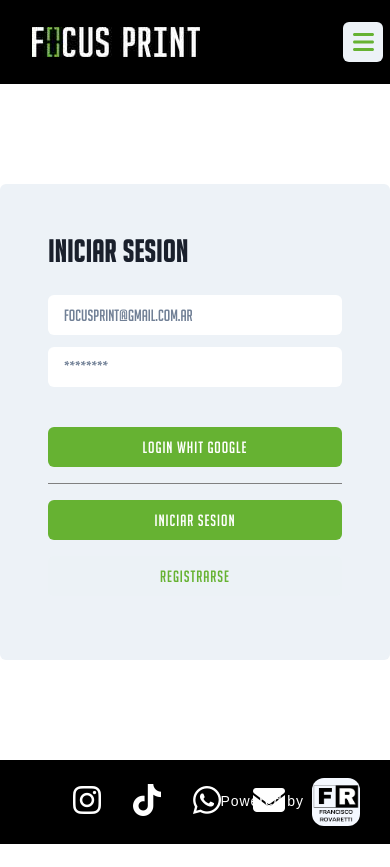
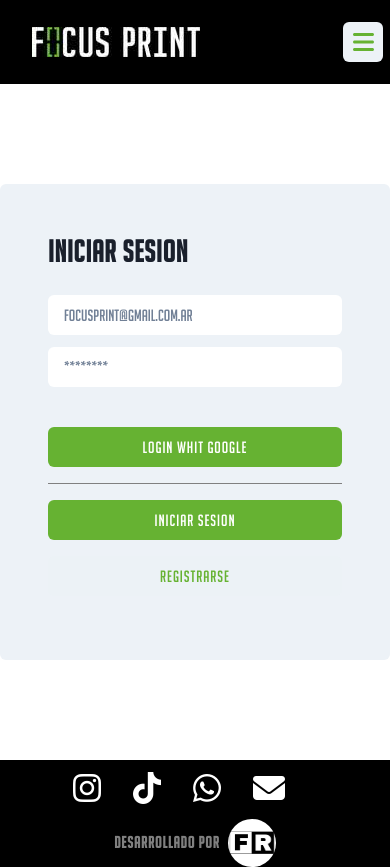
Before and after one commit to frankirova/focus-print, a React (Vite) app: page /login in a window 390 px wide. Before the commit the page ends 844 px from the top, so only its background shows below. Built offline with nearby package versions, Linux system fonts and the light colour scheme; no server answers; the database is empty.

Commit message:
arreglando detalles y responsive en <Footer/>

```diff
--- a/src/components/Footer/Footer.jsx
+++ b/src/components/Footer/Footer.jsx
@@ -1,35 +1,33 @@
 import { FooterIconsGroup } from "./FooterIconsGroup";
 
-import { Flex, FormHelperText, Image, Text } from "@chakra-ui/react";
+import { Box, Flex, Image, Text } from "@chakra-ui/react";
 import "./__footer.css";
 
 export const Footer = () => {
   return (
-    <>
     <Flex
-        justify="center"
+      justify="space-around"
       align="center"
+      direction={["column", "column", "row", "row"]}
       minH="10vh"
       as="footer"
       className="footer"
       bg="black"
     >
+      <Box w="288px" />
       <FooterIconsGroup />
       <Flex
-          pos="absolute"
-          right="30px"
         alignItems="center"
         justify="center"
         gap={2}
         as="a"
         href="https://github.com/frankirova"
       >
-          <Text fontSize="sm" fontFamily="sans-serif" color="white">
-            Powered by
+        <Text fontSize="md" fontWeight="600" color="gray">
+          Desarrollado por
         </Text>
-          <Image borderRadius="xl" w="3rem" src="assets/logo fr.png" />
+        <Image borderRadius="full" w="3rem" src="assets/logo fr2.png" />
       </Flex>
     </Flex>
-    </>
   );
 };
--- a/src/components/Footer/__footer.css
+++ b/src/components/Footer/__footer.css
@@ -1,3 +1,4 @@
+
 .icon-footer {
   font-size: 2rem;
   /* color: #63b428; */
```
Also changed, not shown: public/assets/logo fr2.png (added). Lines whose indentation alone changed are shown as unchanged.
